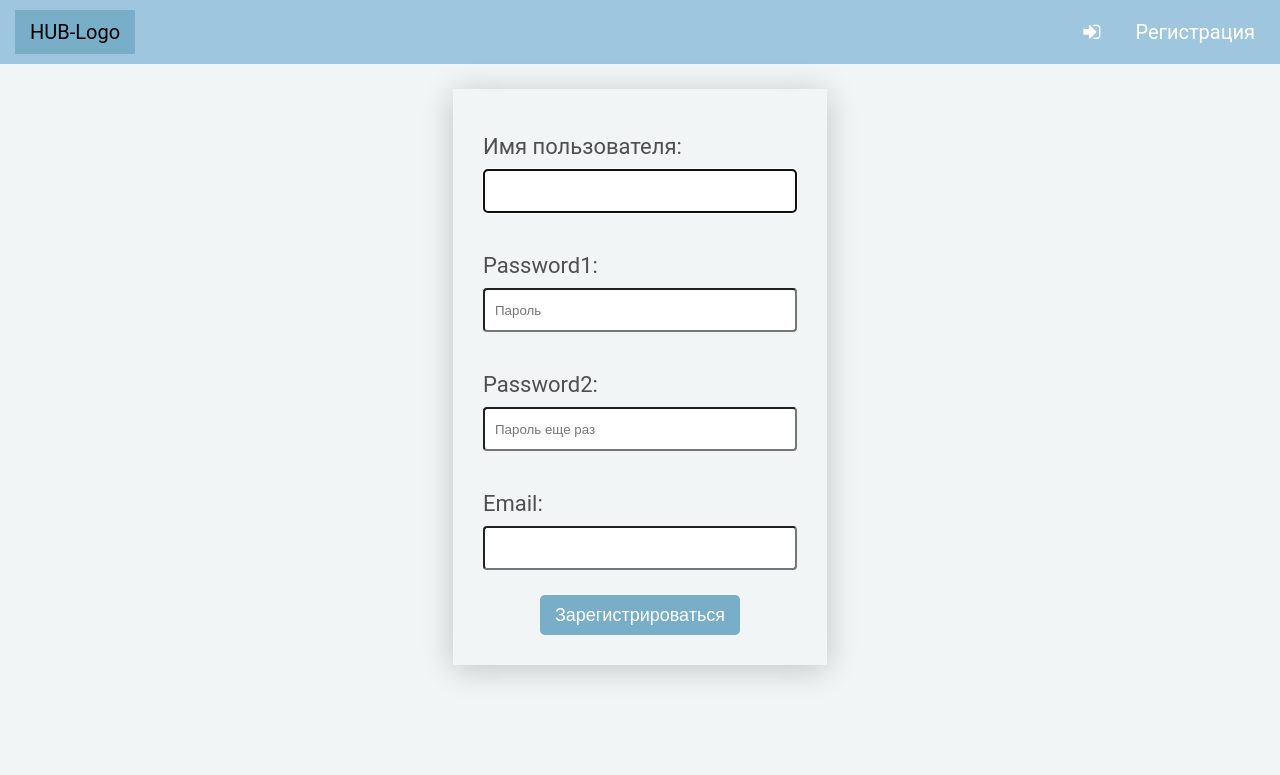
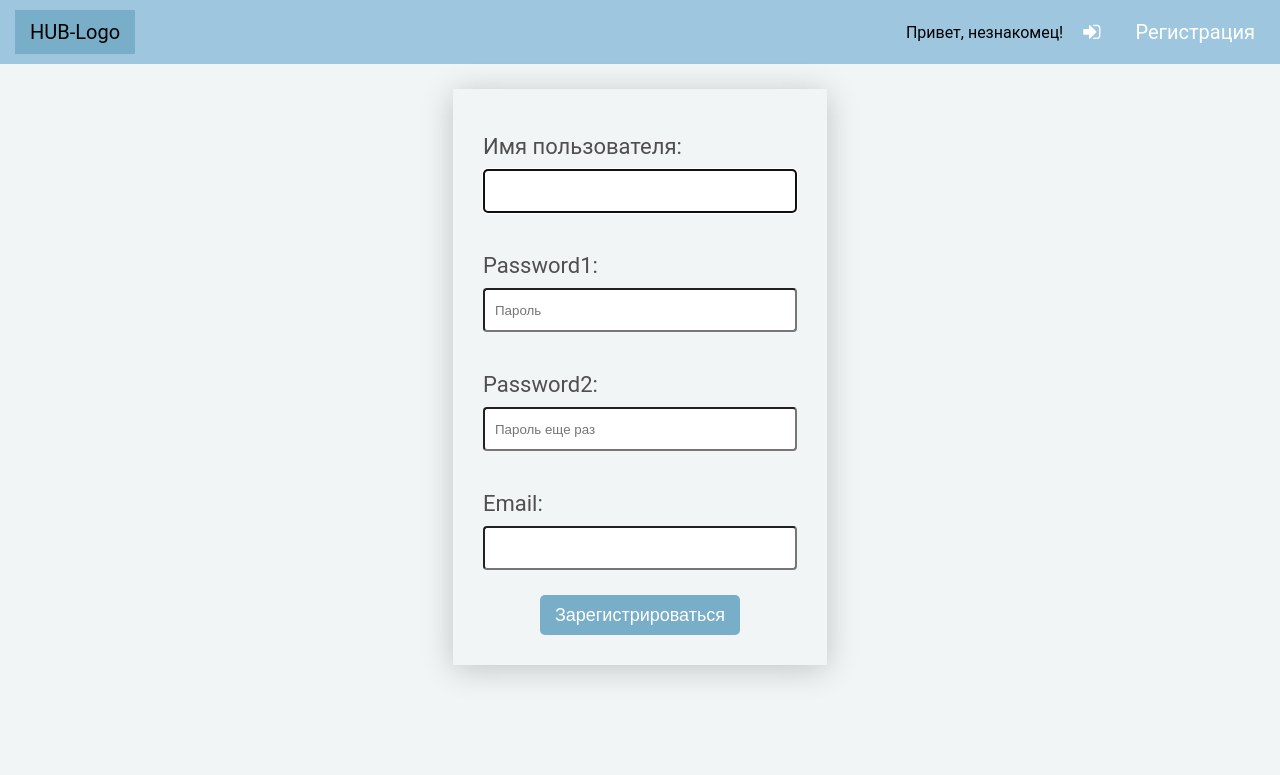
Before and after one commit to isthatjoke/SGProject, a Django app: page /register/ in a window 1280 px wide. Shown: the top 775 px of the page. Run offline with Django 3.2, Linux system fonts and the light colour scheme; some libraries are stand-ins or nearby versions.

Commit message:
show-user-1

```diff
--- a/hub/templates/hub/includes/header.html
+++ b/hub/templates/hub/includes/header.html
@@ -7,11 +7,13 @@
             </div>
             <div class="header__section">
                 {% if user.is_authenticated %}
+                    <span>Привет, {{ user.username }}</span>
                     <div class="header__item" title="Мои посты"><a href="{% url 'post:users_posts' %}"><i class="fa fa-clipboard" aria-hidden="true"></i></a></div>
                     <div class="header__item" title="Создать пост"><a href="{% url 'post:post_create' %}"><i class="fa fa-pencil" aria-hidden="true"></i></a></div>
                     <div class="header__item" title="Профиль"><a href="{% url 'authapp:update' %}"><i class="fa fa-user" aria-hidden="true"></i></a></div>
                     <div class="header__item" title="Выход"><a href="{% url 'authapp:logout' %}"><i class="fa fa-sign-out" aria-hidden="true"></i></a></div>
                 {% else %}
+                    <span>Привет, незнакомец!</span>
                     <div class="header__item" title="Войти"><a href="{% url 'authapp:login' %}"><i class="fa fa-sign-in" aria-hidden="true"></i></a></div>
                     <div class="header__item" title="Регистрация"><a href="{% url 'authapp:register' %}">Регистрация</a></div>
                 {% endif %}
```
